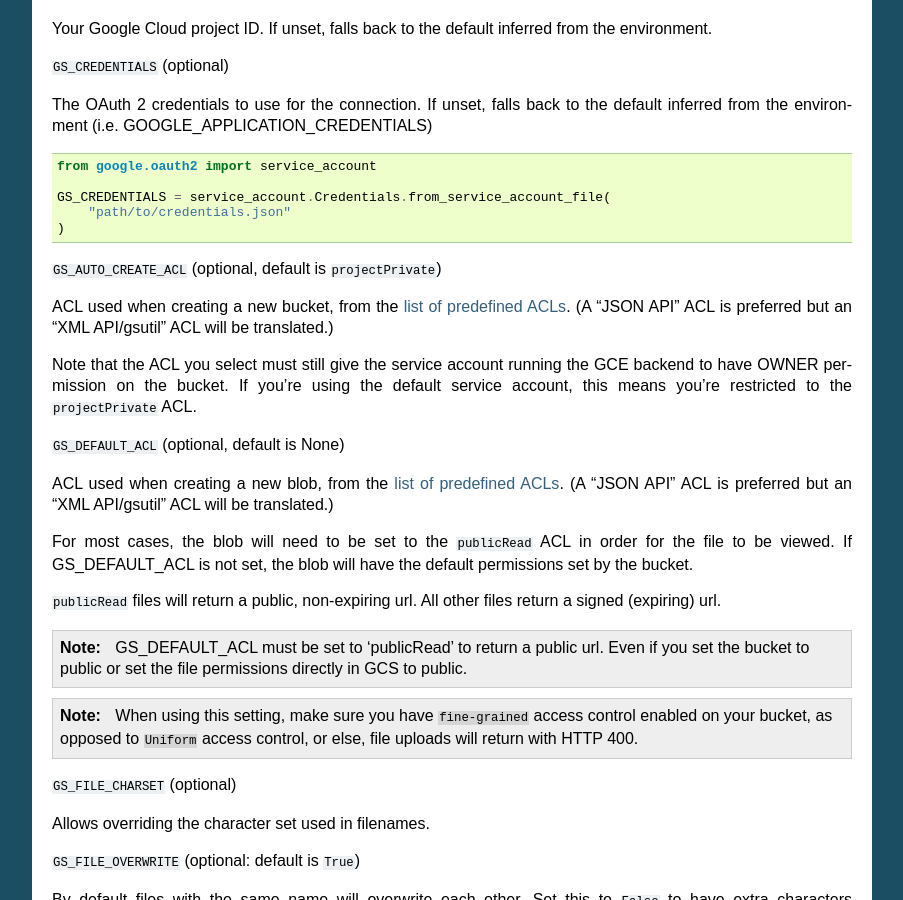
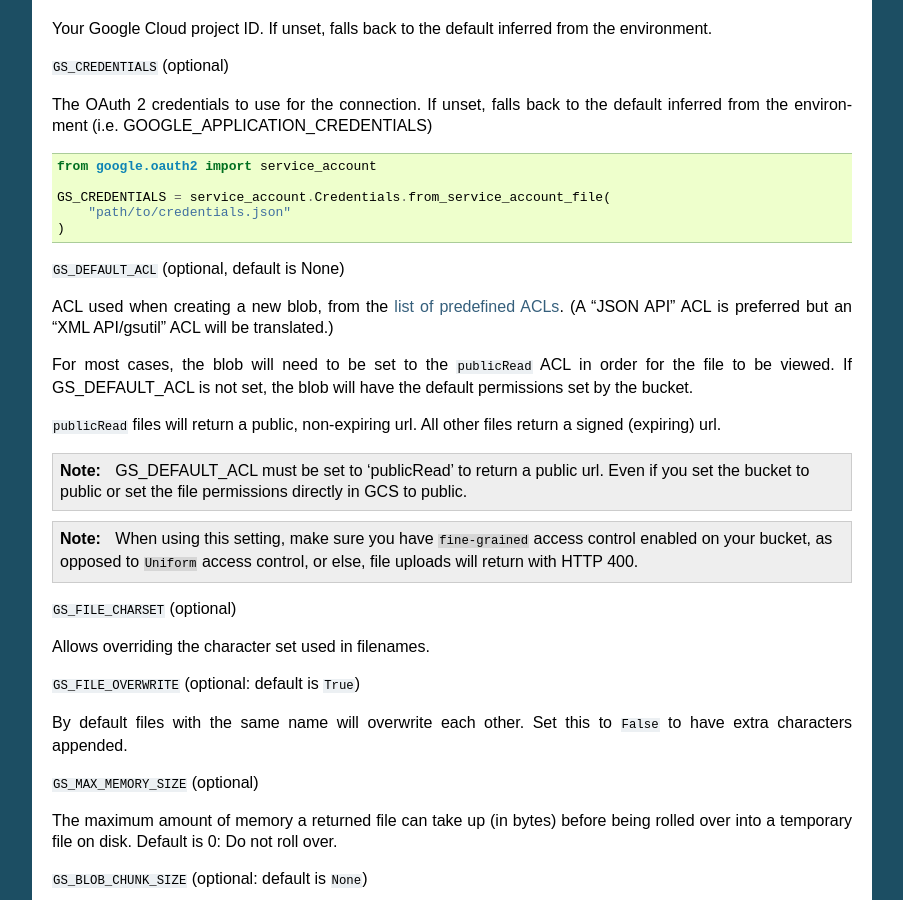
Before and after one commit to jschneier/django-storages, a Sphinx documentation site: the page built from docs/backends/gcloud.rst, in a window 1280 px wide and 900 px high, scrolled down 1500 px. Shown: the whole window, without its empty margins (198-1101 px from the left). Built offline with Sphinx 7.4.7, drawn with Linux system fonts in a browser that asks for light colours.

Commit message:
Remove auto creation ACL settings (#922)

```diff
--- a/docs/backends/gcloud.rst
+++ b/docs/backends/gcloud.rst
@@ -95,18 +95,6 @@ back to the default inferred from the environment
     GS_CREDENTIALS = service_account.Credentials.from_service_account_file(
         "path/to/credentials.json"
     )
-
-``GS_AUTO_CREATE_ACL`` (optional, default is ``projectPrivate``)
-
-ACL used when creating a new bucket, from the
-`list of predefined ACLs <https://cloud.google.com/storage/docs/access-control/lists#predefined-acl>`_.
-(A "JSON API" ACL is preferred but an "XML API/gsutil" ACL will be
-translated.)
-
-Note that the ACL you select must still give the service account
-running the GCE backend to have OWNER permission on the bucket. If
-you're using the default service account, this means you're restricted
-to the ``projectPrivate`` ACL.
 
 ``GS_DEFAULT_ACL`` (optional, default is None)
 
```
Also changed, not shown: 2 other files.
